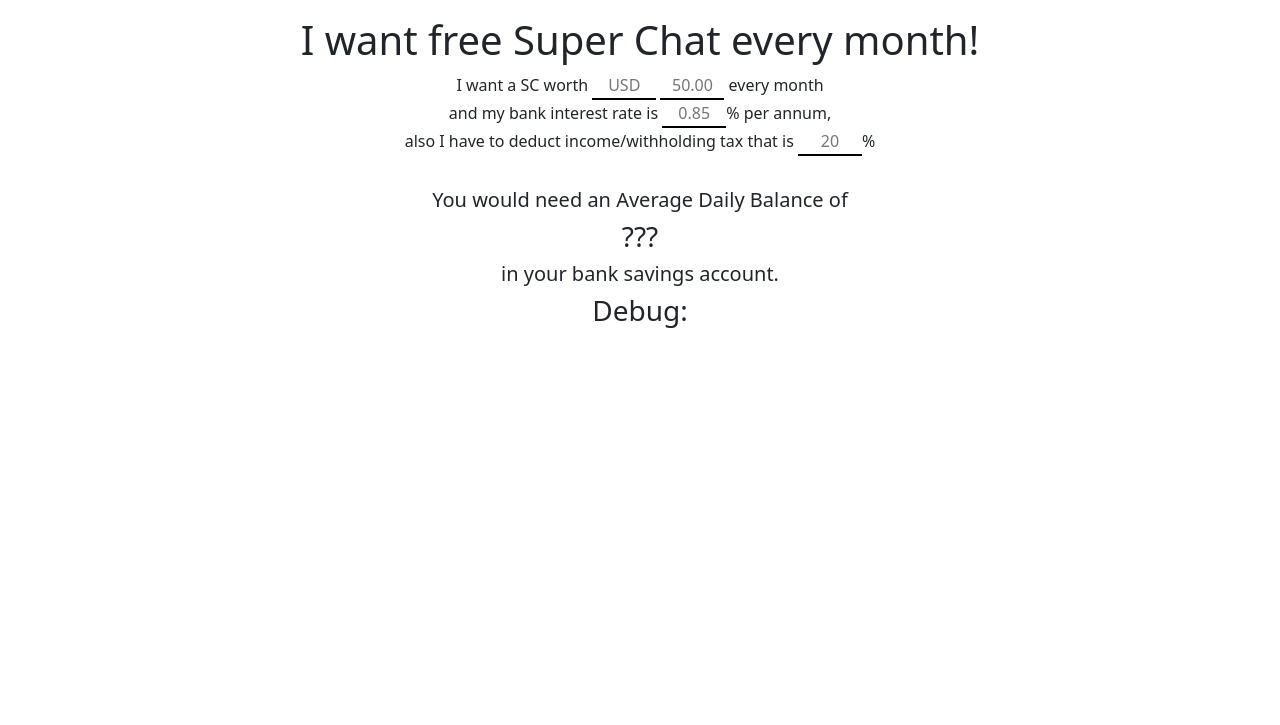
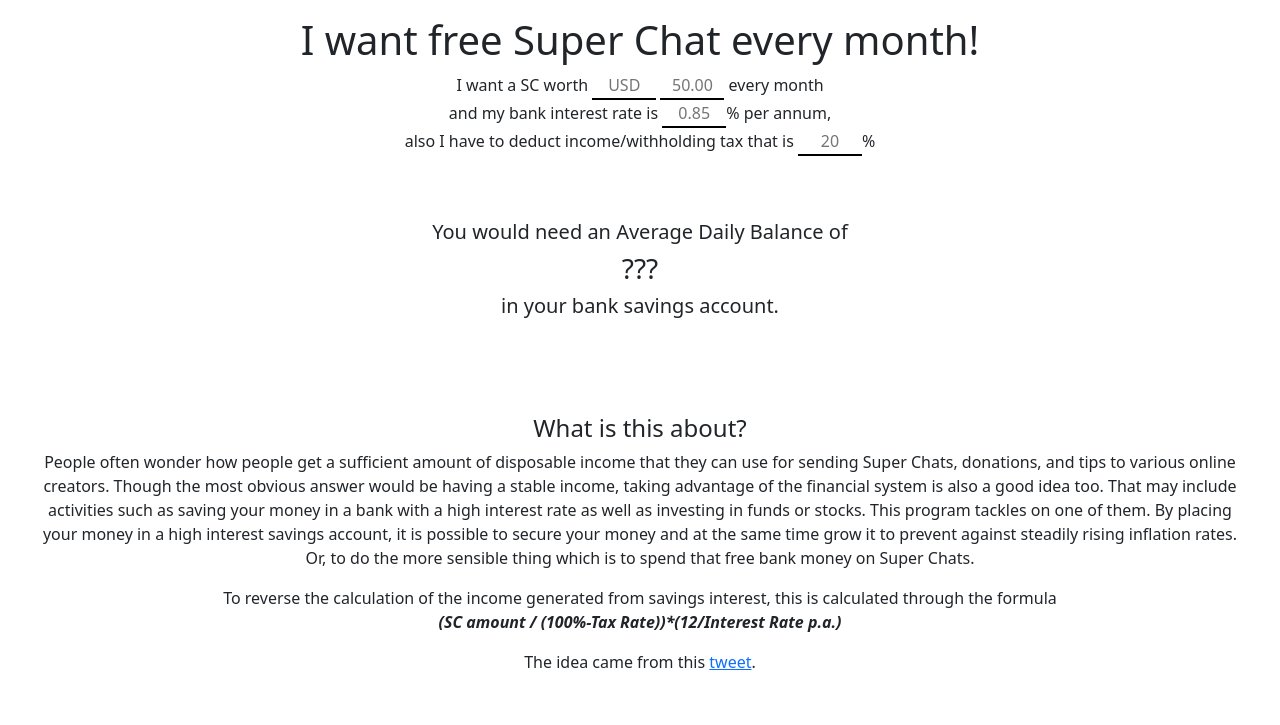
Before and after one commit to Madekuji/freesuperchatmoney, a plain HTML site: page index.html in a window 1280 px wide. Drawn offline with nearby package versions, Linux system fonts and the light colour scheme.

Commit message:
removed debug, added description

```diff
--- a/index.html
+++ b/index.html
@@ -32,7 +32,7 @@
                 var calculation = (amount / (1-(tax/100)))*(12/(interest/100))
                 if(interest > 0 && amount > 0)
                 {
-                    document.getElementById('debug').innerHTML = currency + "<br>" + amount + "<br>" + interest + "<br>" + tax + "<br>" + calculation.toFixed(2);
+                    //document.getElementById('debug').innerHTML = currency + "<br>" + amount + "<br>" + interest + "<br>" + tax + "<br>" + calculation.toFixed(2);
                     if(currency === "")
                     {
                         document.getElementById('adb').innerHTML = new Intl.NumberFormat('en-US').format(calculation);
@@ -62,14 +62,30 @@
         <br/>
         </div>
         <div>
+
+        </div>
+        <div>
             <h5>You would need an Average Daily Balance of</h5>
             <h3 id="adb">
                 ???
             </h3>
             <h5>in your bank savings account.</h5>
-            <h3>Debug:</h3>
-            <div id="debug">
-
+            <br>
+            <br>
+            <br>
+            <div>
+                <h4>
+                    What is this about?
+                </h4>
+                <p>
+                    People often wonder how people get a sufficient amount of disposable income that they can use for sending Super Chats, donations, and tips to various online creators. Though the most obvious answer would be having a stable income, taking advantage of the financial system is also a good idea too. That may include activities such as saving your money in a bank with a high interest rate as well as investing in funds or stocks. This program tackles on one of them. By placing your money in a high interest savings account, it is possible to secure your money and at the same time grow it to prevent against steadily rising inflation rates. Or, to do the more sensible thing which is to spend that free bank money on Super Chats.
+                </p>
+                <p>
+                    To reverse the calculation of the income generated from savings interest, this is calculated through the formula<br><i><b>(SC amount / (100%-Tax Rate))*(12/Interest Rate p.a.)</b></i>
+                </p>
+                <p>
+                    The idea came from this <a href="https://twitter.com/Madekuji_san/status/1365704546933084164">tweet</a>.
+                </p>
             </div>
         </div>
     </body>
```
